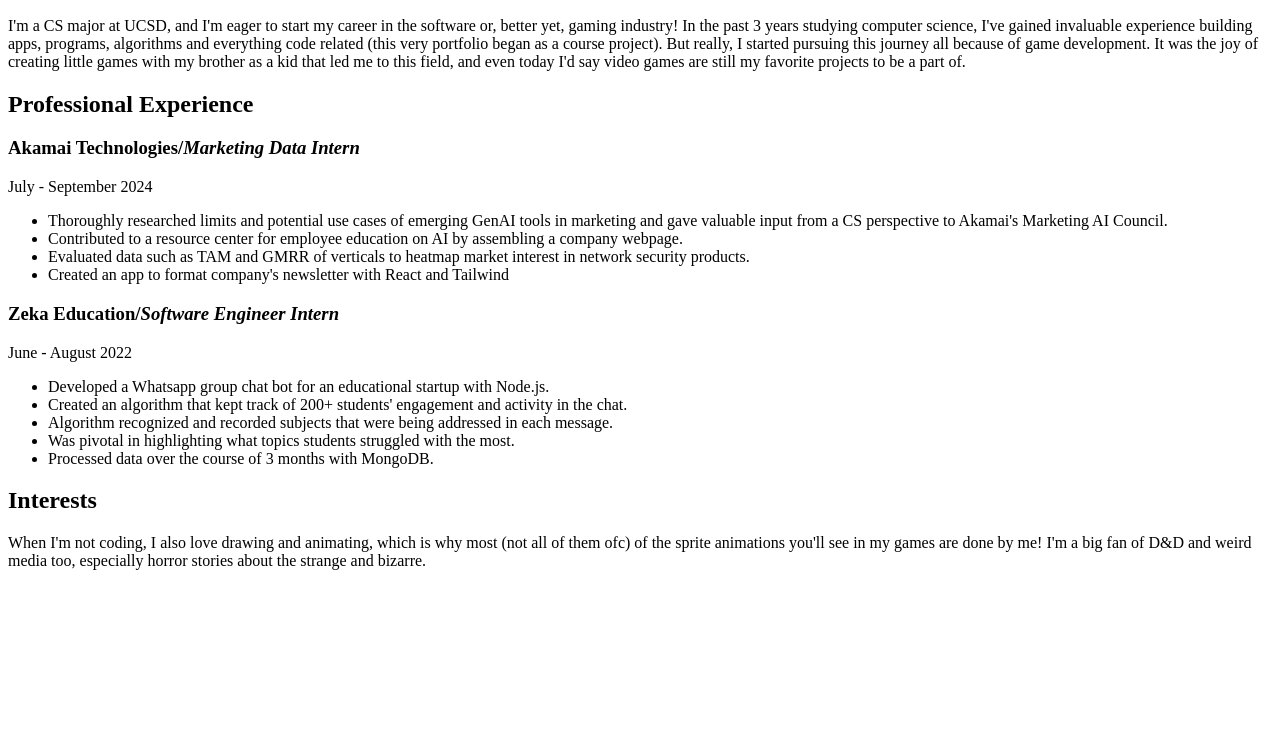
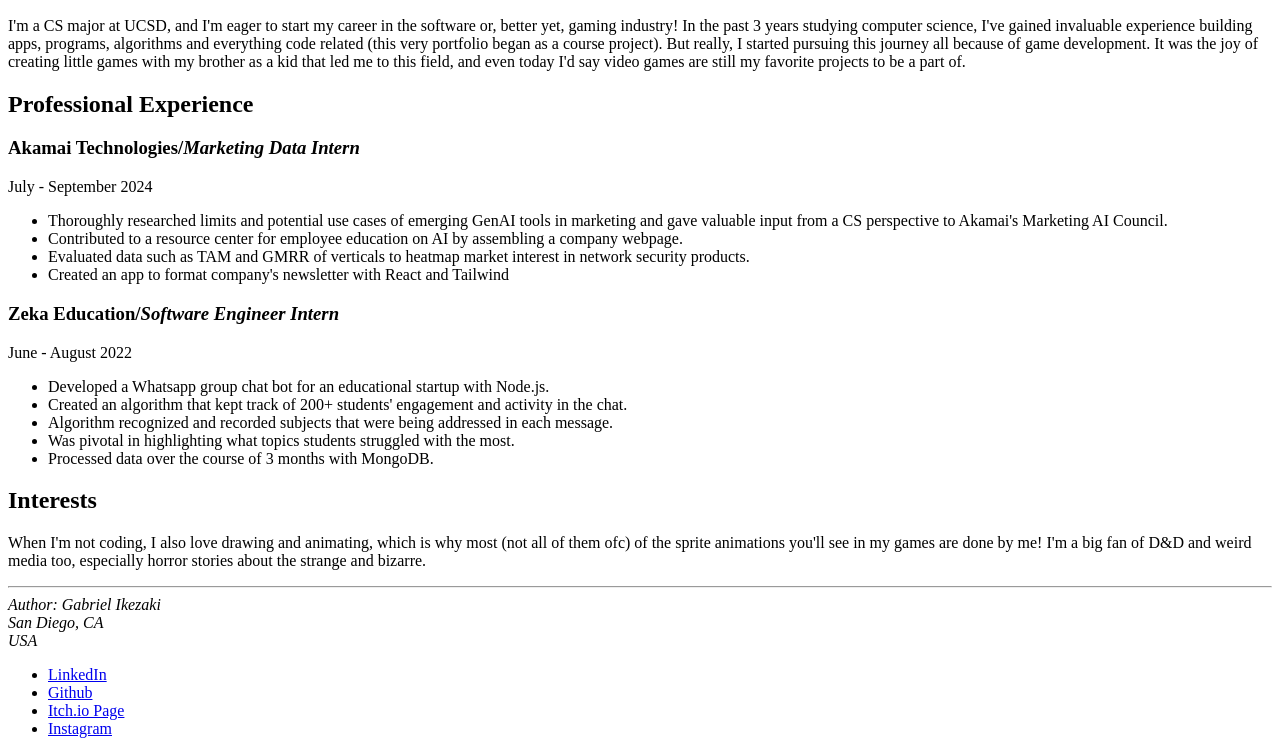
Before and after one commit to Kalamari2002/gamedev-portfolio, a plain HTML site: page about.html in a window 1280 px wide. Shown: the part 267-1021 px from the top of the page. Before the commit the page ends 853 px from the top, so only its background shows below. Drawn offline with Linux system fonts and the light colour scheme.

Commit message:
final hw2

```diff
--- a/about.html
+++ b/about.html
@@ -95,5 +95,27 @@
             strange and bizarre.
         </p>
     </section>
+    <hr>
+    <footer>
+        <address>
+            Author: Gabriel Ikezaki<br>
+            San Diego, CA<br>
+            USA
+         </address>
+        <ul>
+            <li>
+                <a href="https://www.linkedin.com/in/gabriel-ikezaki/" target="_blank">LinkedIn</a>
+            </li>
+            <li>
+                <a href="https://github.com/Kalamari2002" target="_blank">Github</a>
+            </li>
+            <li>
+                <a href="https://k4lamari.itch.io/" target="_blank">Itch.io Page</a>
+            </li>
+            <li>
+                <a href="https://www.instagram.com/gikezaki/profilecard/?igsh=OGQ5ZDc2ODk2ZA==" target="_blank">Instagram</a>
+            </li>
+        </ul>
+      </footer>
 </body>
 </html>
```
Also changed, not shown: codeshare.html (+6 -2 lines), devlog.html (+6 -2 lines), index.html (+6 -2 lines), lab.html (+5 -1 lines), mygames.html (+5 -1 lines), suggestions.html (+5 -1 lines).
